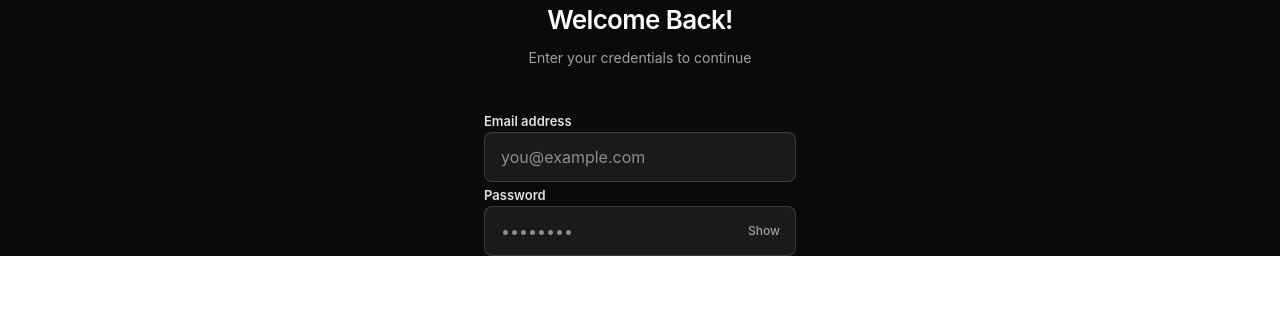
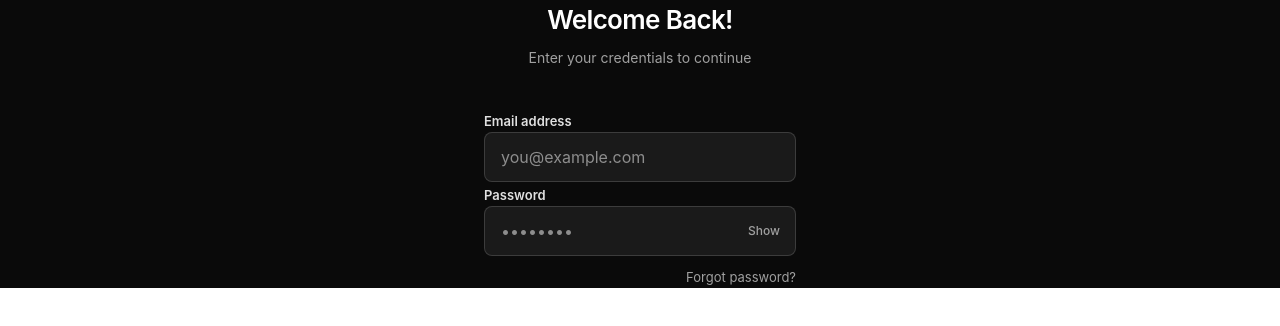
Before and after one commit to h3pixz/auth-google, a React (Vite) app: page / in a window 1280 px wide. Shown: the top 326 px of the page. Built offline with nearby package versions, Linux system fonts and the light colour scheme.

Commit message:
add: forgot password line

```diff
--- a/src/App.tsx
+++ b/src/App.tsx
@@ -77,6 +77,17 @@ export default function App() {
                 </div>
               </div>
             </div>
+
+            {!isSignUp && (
+              <div className="text-right -mt-2">
+                <button
+                type="button"
+                className="link-text inline-block text-[#A0A0A0] text-[13px] hover:text-[#FFFFFF]"
+                >
+                  Forgot password?
+                </button>
+              </div>
+            )}
           </div>
         </form>
       </div>
```
